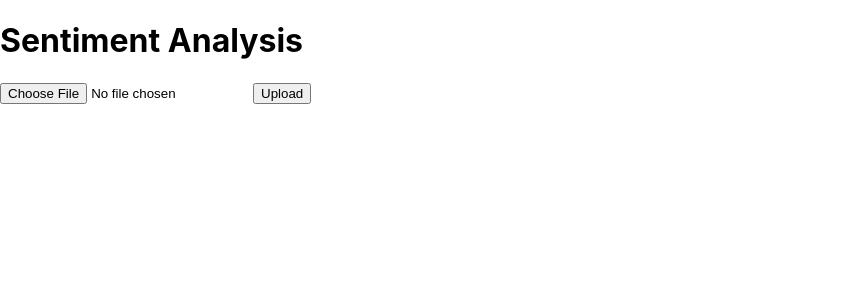
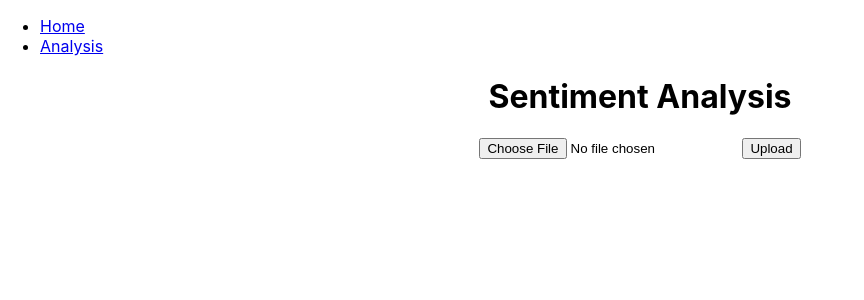
Before and after one commit to Team-A-I/A-I, a React (Create React App) app in the folder react-tutorial/: page /analysis in a window 1280 px wide. Shown: the top 300 px of the page, without its empty margins (0-864 px from the left). Built offline with nearby package versions, Linux system fonts and the light colour scheme.

Commit message:
first commit

```diff
--- a/react-tutorial/package.json
+++ b/react-tutorial/package.json
@@ -11,6 +11,7 @@
     "react": "^18.3.1",
     "react-chartjs-2": "^5.2.0",
     "react-dom": "^18.3.1",
+    "react-router-dom": "^6.23.1",
     "react-scripts": "5.0.1",
     "web-vitals": "^2.1.4"
   },
--- /dev/null
+++ b/react-tutorial/src/Analysis.css
@@ -0,0 +1,20 @@
+/* Analysis.css */
+.chart-container {
+    width: 400px;
+    height: 400px;
+    margin: 0 auto;
+  }
+
+  h1, h2, h3 {
+    text-align: center;
+  }
+
+  form {
+    display: flex;
+    justify-content: center;
+    margin: 20px 0;
+  }
+
+  button {
+    margin-left: 10px;
+  }
--- a/react-tutorial/src/App.js
+++ b/react-tutorial/src/App.js
@@ -1,89 +1,27 @@
-import React, { useState } from 'react';
-import axios from 'axios';
-import { Pie } from 'react-chartjs-2';
-import { Chart, ArcElement } from 'chart.js';
+import React from 'react';
+import { Routes, Route, Link } from 'react-router-dom';
+import Home from './pages/Home';
+import Analysis from './pages/Analysis';
 import './App.css'; // CSS 파일 임포트
 
-// Chart.js 요소 등록
-Chart.register(ArcElement);
-
 function App() {
-  const [file, setFile] = useState(null);
-  const [results, setResults] = useState(null);
-  const [percentages, setPercentages] = useState(null);
-
-  const handleFileChange = (event) => {
-    setFile(event.target.files[0]);
-  };
-
-  const handleSubmit = async (event) => {
-    event.preventDefault();
-    const formData = new FormData();
-    formData.append('file', file);
-
-    try {
-      const response = await axios.post('http://127.0.0.1:8000/text/', formData, {
-        headers: {
-          'Content-Type': 'multipart/form-data'
-        }
-      });
-      setResults(response.data.results);
-      setPercentages(response.data.percentages);
-    } catch (error) {
-      console.error('Error uploading file:', error);
-    }
-  };
-
-  const getPieChartData = (data) => {
-    const labels = Object.keys(data);
-    const values = Object.values(data);
-    return {
-      labels: labels,
-      datasets: [
-        {
-          data: values,
-          backgroundColor: [
-            '#FF6384',
-            '#36A2EB',
-            '#FFCE56',
-            '#4BC0C0',
-            '#9966FF',
-            '#FF9F40',
-            '#FF6384',
-            '#36A2EB',
-            '#FFCE56',
-            '#4BC0C0',
-            '#9966FF'
-          ]
-        }
-      ]
-    };
-  };
-
   return (
     <div>
-      <h1>Sentiment Analysis</h1>
-      <form onSubmit={handleSubmit}>
-        <input type="file" onChange={handleFileChange} />
-        <button type="submit">Upload</button>
-      </form>
-      {results && (
-        <div>
-          <h2>Results</h2>
-          <pre>{JSON.stringify(results, null, 2)}</pre>
-        </div>
-      )}
-      {percentages && (
-        <div>
-          <h2>Percentages</h2>
-          {Object.entries(percentages).map(([name, data]) => (
-            <div key={name} className="chart-container">
-              <h3>{name}</h3>
-              <Pie data={getPieChartData(data)} />
-            </div>
-          ))}
-        </div>
-      )}
+      <nav>
+        <ul>
+          <li>
+            <Link to="/">Home</Link>
+          </li>
+          <li>
+            <Link to="/analysis">Analysis</Link>
+          </li>
+        </ul>
+      </nav>
+
+      <Routes>
+        <Route path="/" element={<Home />} />
+        <Route path="/analysis" element={<Analysis />} />
+      </Routes>
     </div>
   );
 }
--- a/react-tutorial/src/index.js
+++ b/react-tutorial/src/index.js
@@ -1,5 +1,6 @@
 import React from 'react';
 import ReactDOM from 'react-dom/client';
+import { BrowserRouter } from 'react-router-dom';
 import './index.css';
 import App from './App';
 import reportWebVitals from './reportWebVitals';
@@ -7,7 +8,9 @@ import reportWebVitals from './reportWebVitals';
 const root = ReactDOM.createRoot(document.getElementById('root'));
 root.render(
   <React.StrictMode>
-    <App />
+    <BrowserRouter>
+      <App />
+    </BrowserRouter>
   </React.StrictMode>
 );
 
--- /dev/null
+++ b/react-tutorial/src/pages/Analysis.js
@@ -0,0 +1,90 @@
+import React, { useState } from 'react';
+import axios from 'axios';
+import { Pie } from 'react-chartjs-2';
+import { Chart, ArcElement } from 'chart.js';
+import '../Analysis.css'; // CSS 파일 임포트
+
+// Chart.js 요소 등록
+Chart.register(ArcElement);
+
+function Analysis() {
+  const [file, setFile] = useState(null);
+  const [results, setResults] = useState(null);
+  const [percentages, setPercentages] = useState(null);
+
+  const handleFileChange = (event) => {
+    setFile(event.target.files[0]);
+  };
+
+  const handleSubmit = async (event) => {
+    event.preventDefault();
+    const formData = new FormData();
+    formData.append('file', file);
+
+    try {
+      const response = await axios.post('http://127.0.0.1:8000/text/', formData, {
+        headers: {
+          'Content-Type': 'multipart/form-data'
+        }
+      });
+      setResults(response.data.results);
+      setPercentages(response.data.percentages);  // 서버 응답에서 averages를 percentages로 설정
+    } catch (error) {
+      console.error('Error uploading file:', error);
+    }
+  };
+
+  const getPieChartData = (data) => {
+    const labels = Object.keys(data);
+    const values = Object.values(data);
+    return {
+      labels: labels,
+      datasets: [
+        {
+          data: values,
+          backgroundColor: [
+            '#FF6384',
+            '#36A2EB',
+            '#FFCE56',
+            '#4BC0C0',
+            '#9966FF',
+            '#FF9F40',
+            '#FF6384',
+            '#36A2EB',
+            '#FFCE56',
+            '#4BC0C0',
+            '#9966FF'
+          ]
+        }
+      ]
+    };
+  };
+
+  return (
+    <div>
+      <h1>Sentiment Analysis</h1>
+      <form onSubmit={handleSubmit}>
+        <input type="file" onChange={handleFileChange} />
+        <button type="submit">Upload</button>
+      </form>
+      {results && (
+        <div>
+          <h2>Results</h2>
+          <pre>{JSON.stringify(results, null, 2)}</pre>
+        </div>
+      )}
+      {percentages && (
+        <div>
+          <h2>Percentages</h2>
+          {Object.entries(percentages).map(([name, data]) => (
+            <div key={name} className="chart-container">
+              <h3>{name}</h3>
+              <Pie data={getPieChartData(data)} />
+            </div>
+          ))}
+        </div>
+      )}
+    </div>
+  );
+}
+export default Analysis;
--- /dev/null
+++ b/react-tutorial/src/pages/Home.js
@@ -0,0 +1,12 @@
+import React from 'react';
+
+const Home = () => {
+  return (
+    <div>
+      <h1>Home</h1>
+      <p>Welcome to the Sentiment Analysis App!</p>
+    </div>
+  );
+};
+
+export default Home;
```
Also changed, not shown: 1 other file (tests, documents, lock files or other folders).
